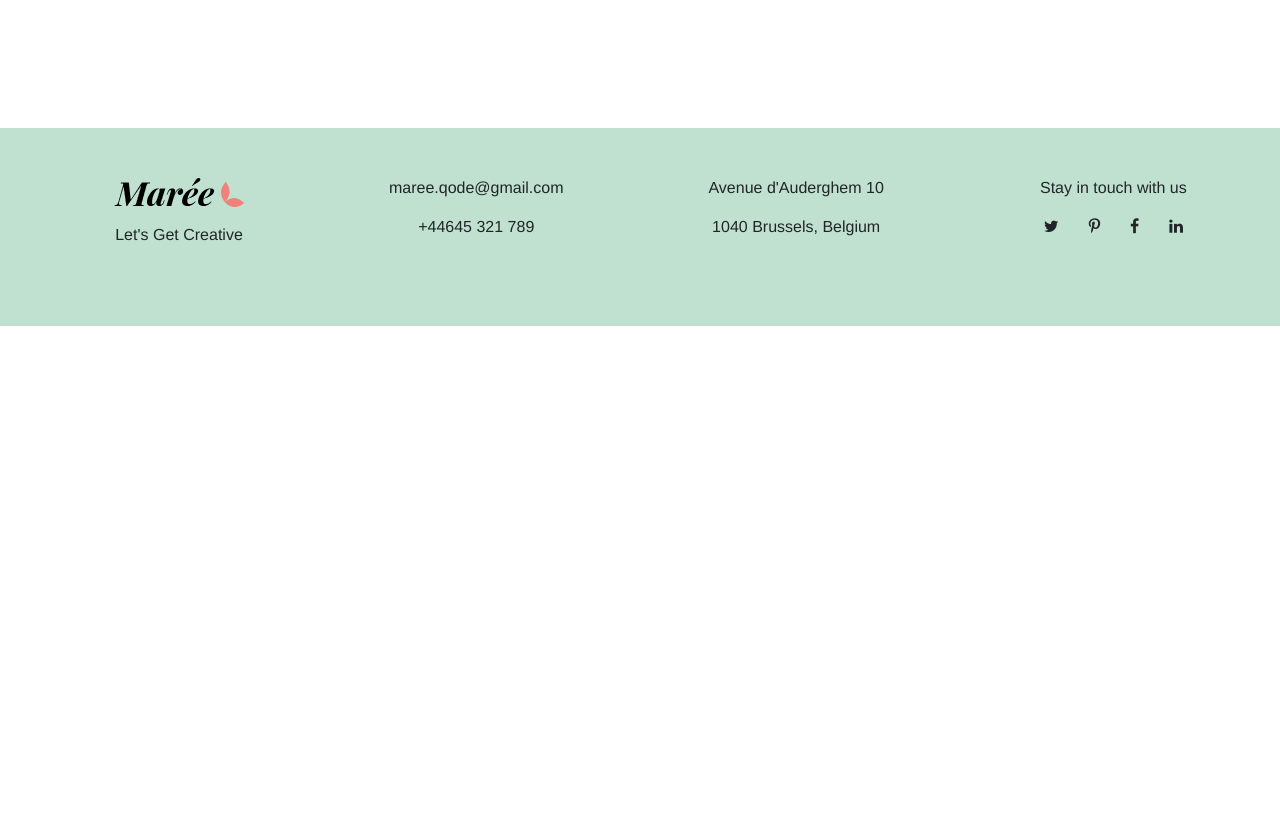
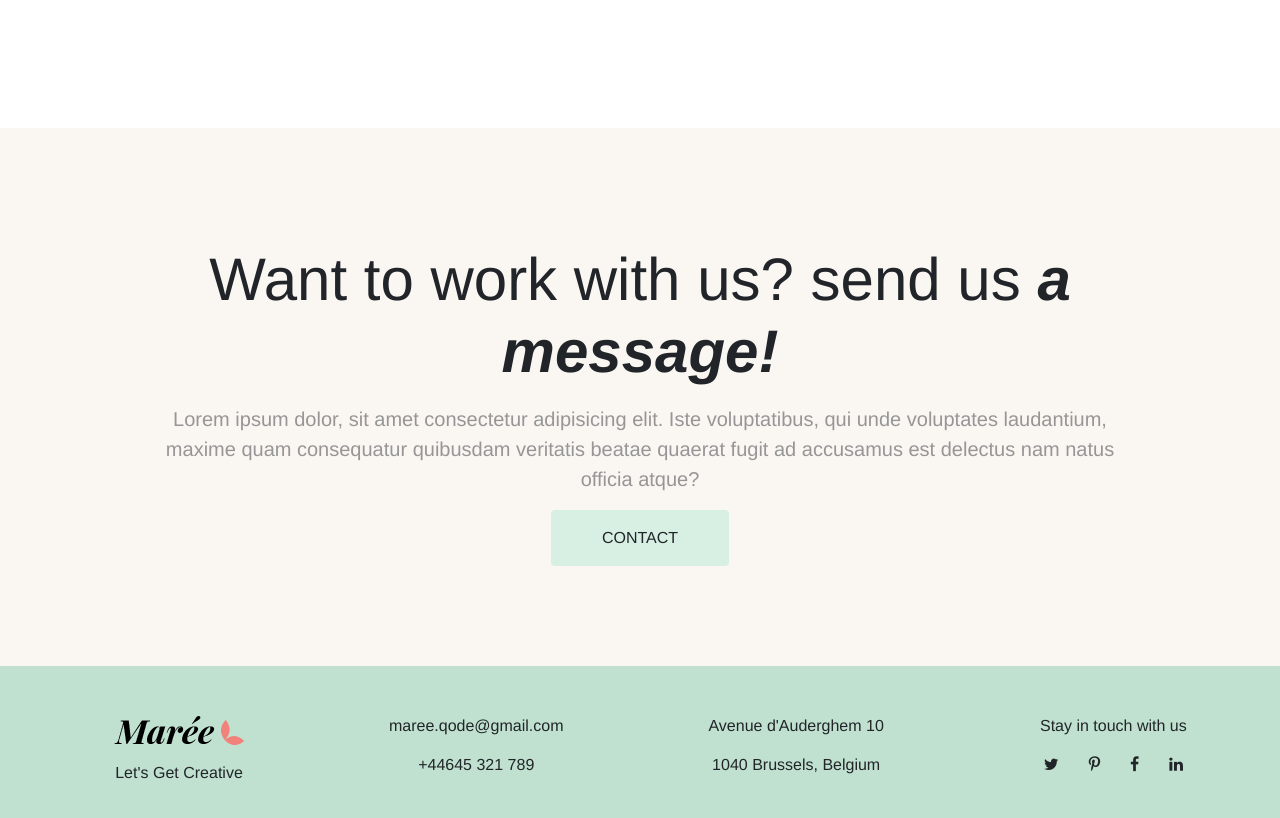
Before and after one commit to GiovanniConti/proj-html-vuejs, a Vue app: page / in a window 1280 px wide. Shown: the part 2000-2818 px from the top of the page. Before the commit the page ends 2326 px from the top, so only its background shows below. Built offline with nearby package versions, Linux system fonts and the light colour scheme.

Commit message:
Added and completed section WorkWithUs

```diff
--- a/src/components/WorkWithUs.vue
+++ b/src/components/WorkWithUs.vue
@@ -0,0 +1,47 @@
+<template>
+  <div class="workingWithUs">
+    <div class="textContainer">
+      <h2 class="my-3"> {{sectionTitle}} <strong class="fst-italic">a message!</strong></h2>
+      <p>{{sectionInfo}}</p>
+      <button class="btn">CONTACT</button>
+    </div>
+  </div>
+</template>
+
+<script>
+
+export default {
+  name: 'WorkingWithUs',
+  data(){
+    return{
+      sectionTitle: 'Want to work with us? send us ',
+      sectionInfo:'Lorem ipsum dolor, sit amet consectetur adipisicing elit. Iste voluptatibus, qui unde voluptates laudantium, maxime quam consequatur quibusdam veritatis beatae quaerat fugit ad accusamus est delectus nam natus officia atque?',
+    };
+  },
+}
+</script>
+
+<style lang='scss'>
+.workingWithUs{
+  background-color: rgb(250, 247, 242);
+  padding: 100px 0;
+
+  .textContainer{
+    max-width: 75%;
+    margin: auto;
+
+    h2{
+      font-size: 60px;
+      font-weight: normal;
+    }
+    p{
+      font-size: 20px;
+      color: rgb(150, 150, 150);
+    }
+    button{
+      background-color: rgb(216, 240, 227);
+      padding: 15px 50px;
+    }
+  }
+}
+</style>
```
